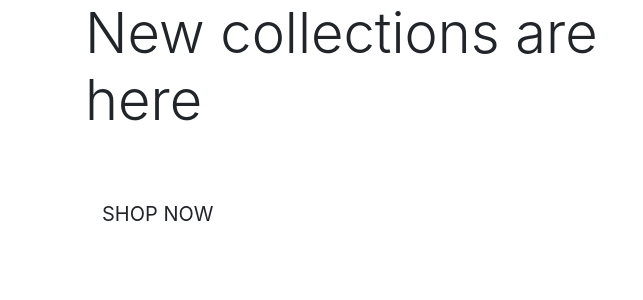
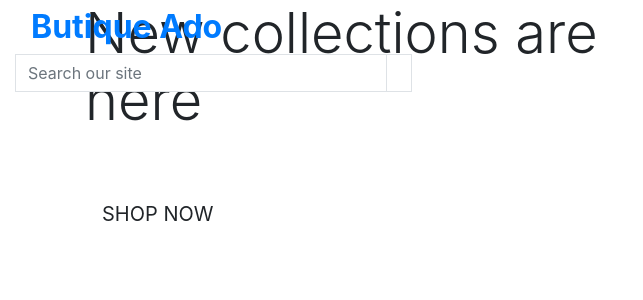
Before and after one commit to kamil-kw/butique_ado, a Django app: template home/templates/home/index.html in a window 1280 px wide. Shown: the top 300 px of the page, without its empty margins (0-643 px from the left). Run offline with Django 3.2, Linux system fonts and the light colour scheme; the template is opened without the code that fills it, so the values that code supplies are empty.

Commit message:
adding form to base html

```diff
--- a/home/templates/home/index.html
+++ b/home/templates/home/index.html
@@ -2,6 +2,11 @@
 {% load static %}
 
 {% block page_header %}
+    <div class="container header-container">
+        <div class="row">
+            <div class="col"></div>
+        </div>
+    </div>
 {% endblock %}
 
 {% block content %}
--- a/templates/base.html
+++ b/templates/base.html
@@ -42,12 +42,40 @@
 </head>
 
 <body>
-    <header class="container-fluid fix-top"></header>
+    <header class="container-fluid fix-top">
+        <div class="conotainer-fluid fixed-top">
+            <div class="col-12 col-lg-4 my-auto py-1 py-lg-0 text-center text-lg-left">
+                <a href="{% url 'home' %}" class="nav-link main-logo-link">
+                    <h2 class="logo-font text-black my-0"><strong>Butique Ado</strong></h2></a>
+            </div>
+            <div class="col-12 col-lg-4 my-auto py-1 py-lg-0">
+                <form method="GET" action="">
+                    <div class="input-group w-100">
+                        <input class="form-control border boreder-black rounded-0" type="text" name="q" placeholder="Search our site">
+                        <div class="input-group-append">
+                            <button class="form-control btn btn-black border border-black rounded-0" type="submit">
+                                <span class="icon">
+                                    <i class="fas fa-search"></i>
+                                </span>
+                            </button>
+                        </div>
+                    </div>
+                </form>
+            </div>
+            <div class="col-12 col-lg-4 my-auto py-1 py-lg-0">
+                <ul class="list-inline list-unstyled text-center text-lg-right my-0">
+                    <li class="list-inline-item dropdown"></li>
+                    <li class="list-inline-item"></li>
+                </ul>
+            </div>
+        </div>
+    </header>
     {% if messages %}
     <div class="message-container"></div>
     {% endif %}
 
     {% block page_header %}
+
     {% endblock %}
 
     {% block content %}
```
